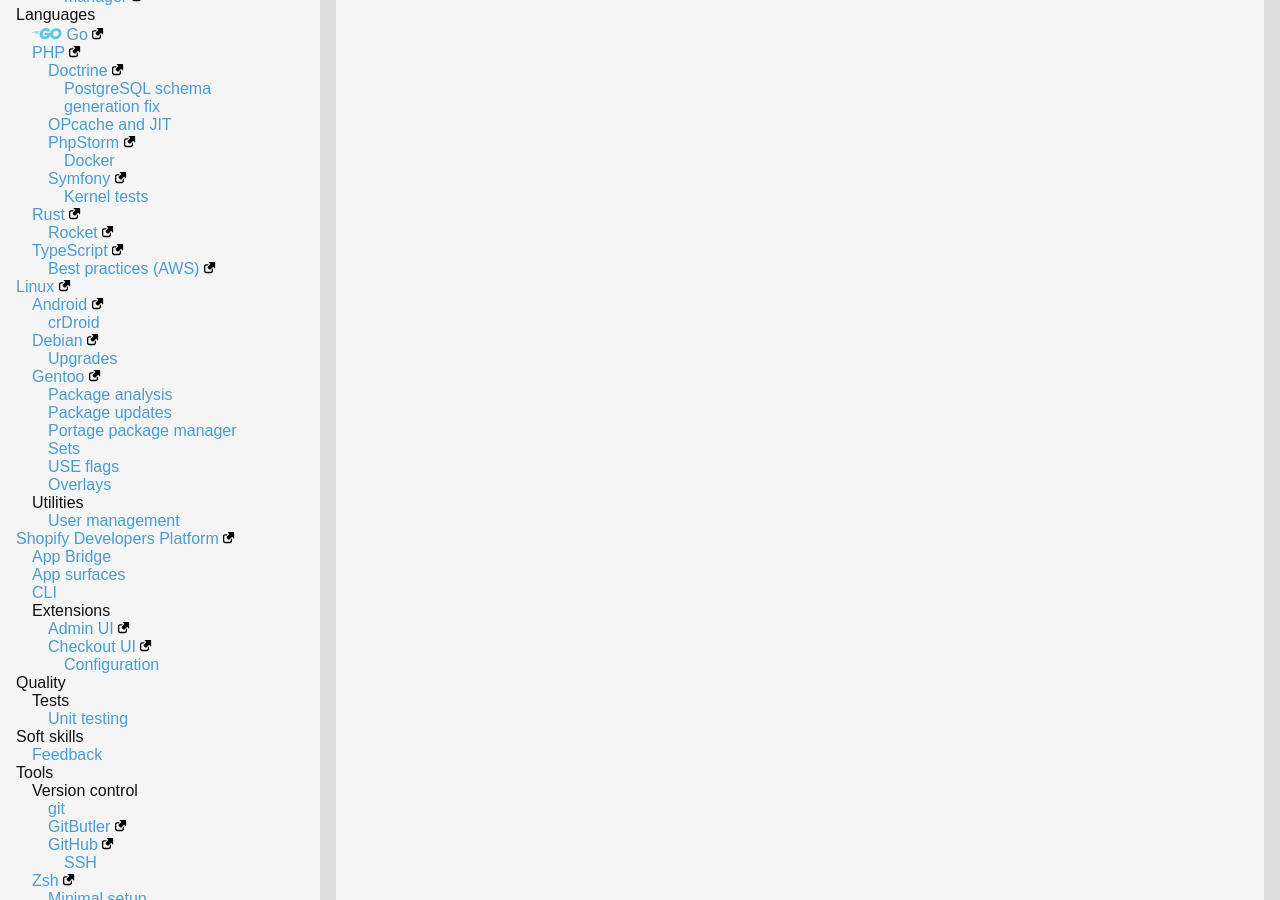
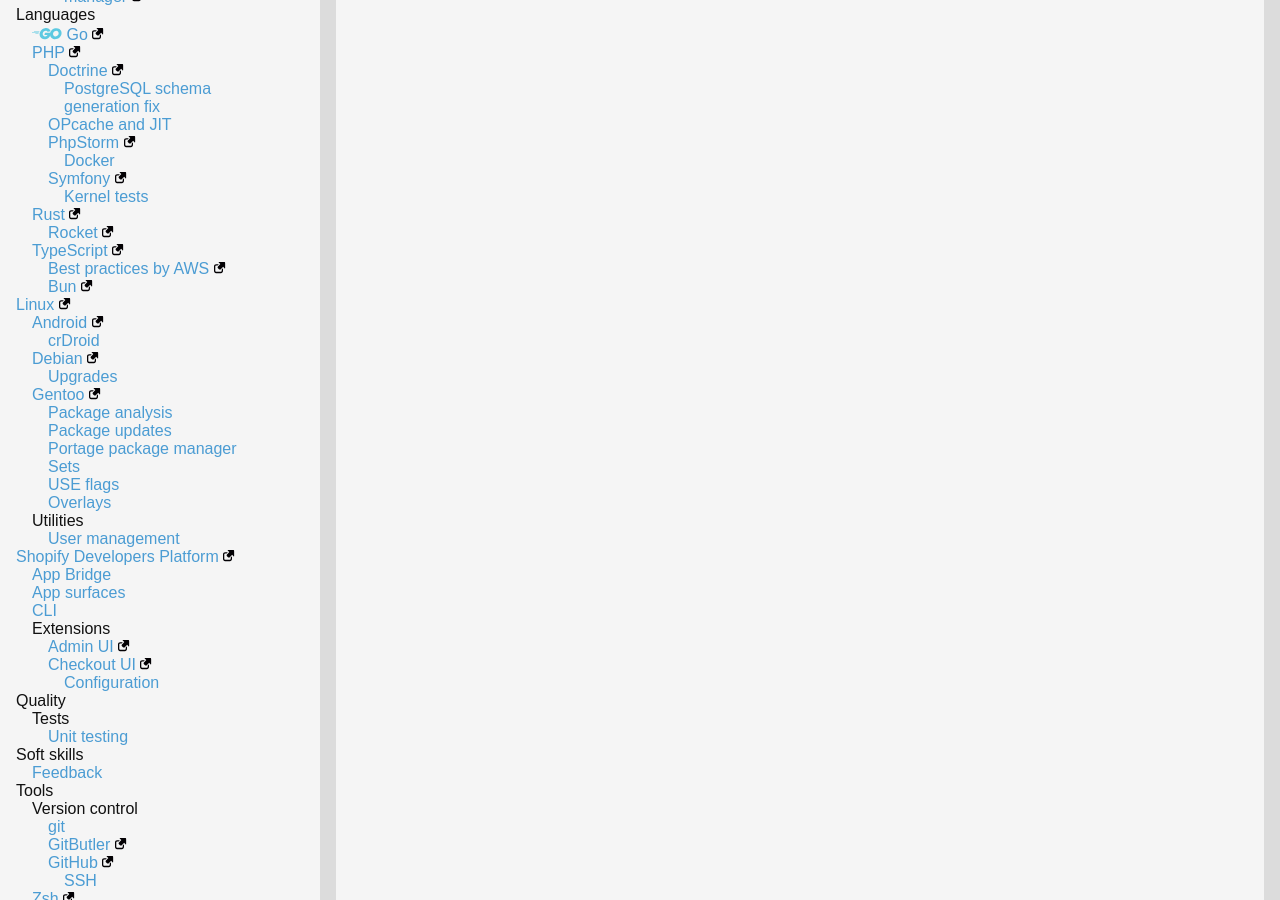
Before and after one commit to ganiulis/personal-notes, a Jekyll site: the page built from index.md, in a window 1280 px wide and 900 px high, scrolled down 869 px. Built offline with Jekyll 4.4.1, drawn with Linux system fonts in a browser that asks for light colours; our own code applies the rules of GitHub Pages for plain Markdown files.

Commit message:
feat: Notes

```diff
--- a/_data/navigation.yaml
+++ b/_data/navigation.yaml
@@ -130,8 +130,10 @@ items:
             website: https://www.typescriptlang.org
             path: typescript
             items:
-              - title: Best practices (AWS)
+              - title: Best practices by AWS
                 website: https://docs.aws.amazon.com/prescriptive-guidance/latest/best-practices-cdk-typescript-iac/typescript-best-practices.html
+              - title: Bun
+                website: https://bun.sh
       - title: Linux
         website: https://www.linux.org
         path: linux
```
